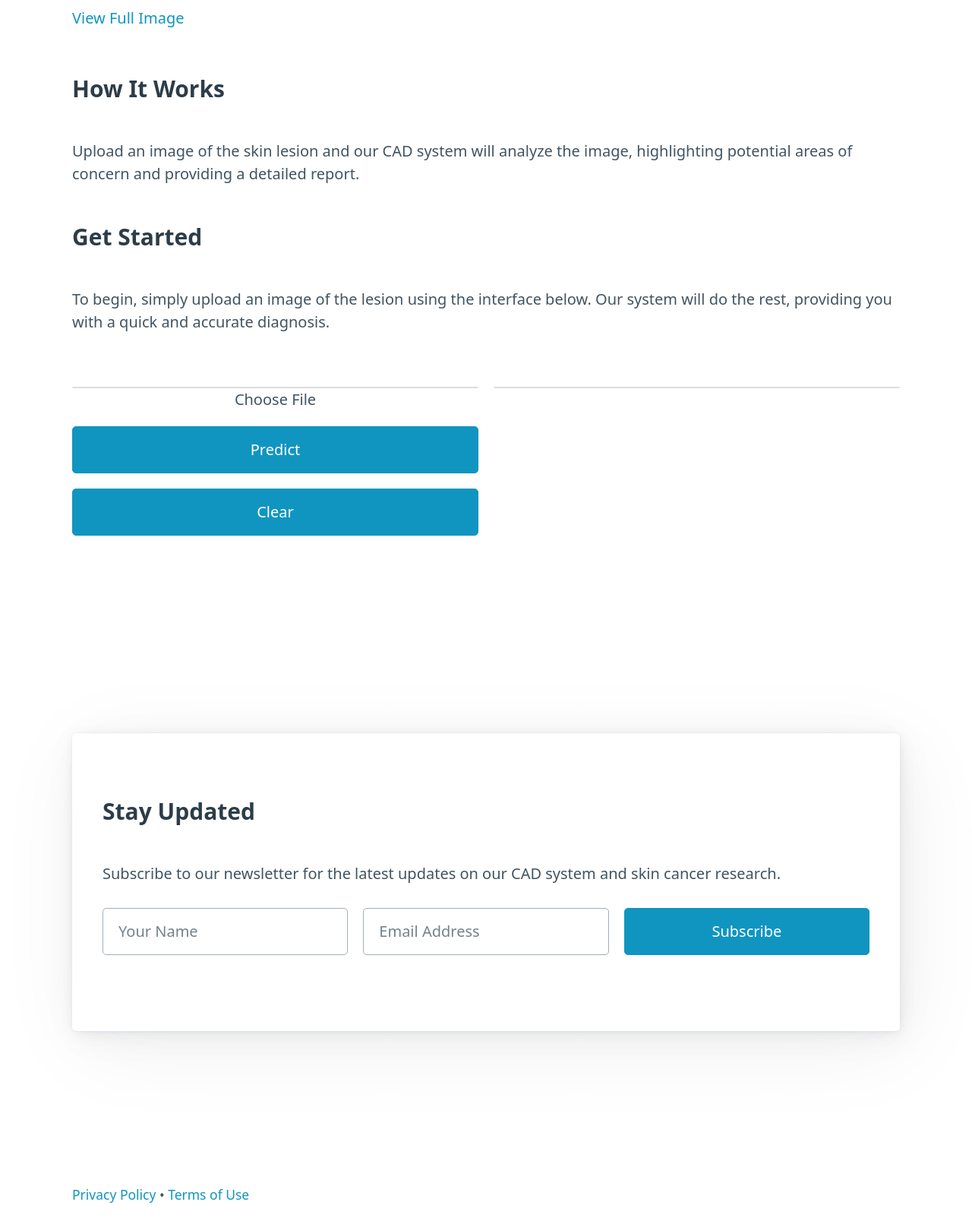
After one commit to fortuneCook1e/skinCancerClassification, a Flask app: template templates/inference.html in a window 1280 px wide. The commit adds this page. Shown: the part 596-2203 px from the top of the page at 76% size. Run offline with Flask 3, Linux system fonts and the light colour scheme; the template is opened without the code that fills it, so the values that code supplies are empty.

Commit message:
new design

```diff
--- a/app.py
+++ b/app.py
@@ -27,11 +27,23 @@ def get_segment(model, image):
     cv2.drawContours(original_image_vis_cv2, contours_pred, -1, (255, 0, 0), 3)  # Predicted mask in blue
     return original_image_vis_cv2, pred_mask
 
+# def preprocess_image(image_path, target_size=(192, 256)):
+#     image = cv2.imread(image_path)
+#     image = cv2.cvtColor(image, cv2.COLOR_BGR2RGB)
+#     image = cv2.resize(image, target_size) / 255.0  # Normalize to 0-1
+#     return image
+
 def preprocess_image(image_path, target_size=(192, 256)):
     image = cv2.imread(image_path)
+    original_size = image.shape[:2]  # Capture original size before resizing
     image = cv2.cvtColor(image, cv2.COLOR_BGR2RGB)
     image = cv2.resize(image, target_size) / 255.0  # Normalize to 0-1
-    return image
+    return image, original_size  # Return both processed image and original size
+
+def resize_image_to_original(img_with_contour, original_size):
+    # Resize back to original size
+    return cv2.resize(img_with_contour, (original_size[1], original_size[0]))  # Width and height are reversed in cv2
+
 
 def get_region(original_image, pred_mask):
     original_image = (original_image * 255).astype(np.uint8)
@@ -70,7 +82,7 @@ classification_model = load_model('C:/Users/jeesh/Documents(local)/FYP/fyp code/
 
 @app.route('/')
 def home():
-    return render_template('upload.html')
+    return render_template('inference.html')
 
 @app.route('/predict', methods=['POST'])
 def predict():
@@ -86,7 +98,7 @@ def predict():
         with tempfile.NamedTemporaryFile(delete=False) as temp:
             file.save(temp.name)
             # Preprocess the uploaded image
-            preprocessed_image = preprocess_image(temp.name)
+            preprocessed_image, original_size = preprocess_image(temp.name)
             # Get the contour and mask
             img_with_contour, pred_mask = get_segment(segmentation_model, preprocessed_image)
             # Get tumour region
@@ -95,8 +107,11 @@ def predict():
         # Perform classification on the segmented region
         predicted_class_label, confidence_score = classify_img(classification_model, segmented_region)
 
+        # Resize the image with contour back to original size
+        img_with_contour_resized = resize_image_to_original(img_with_contour, original_size)
+
         # Encode the segmented image to base64 to send in the JSON response
-        _, buffer = cv2.imencode('.png', img_with_contour)
+        _, buffer = cv2.imencode('.png', img_with_contour_resized)
         b64_segmented_image = base64.b64encode(buffer).decode('utf-8')
 
         # Return the classification result and the base64-encoded image
--- /dev/null
+++ b/templates/inference.html
@@ -0,0 +1,169 @@
+<!DOCTYPE html>
+<html lang="en">
+<head>
+    <meta charset="UTF-8">
+    <title>Computer-aided Diagnosis (CAD) System</title>
+    <link rel="stylesheet" href="https://cdn.jsdelivr.net/npm/@picocss/pico@1/css/pico.min.css">
+    <meta name="viewport" content="width=device-width, initial-scale=1">
+    <style>
+        .image-preview, .result-preview {
+            border: 1px solid #ddd;
+            border-radius: 5px;
+            overflow: hidden;
+        }
+        .image-preview img, .result-preview img {
+            width: 100%;
+            height: auto;
+            display: block;
+        }
+        .input-field, .output-field {
+            text-align: center;
+        }
+        .model {
+            display: grid;
+            grid-template-columns: repeat(auto-fit, minmax(192px, 1fr));
+            gap: 1rem;
+            justify-content: center;
+            align-items: start;
+            padding: 2rem 0;
+        }
+        .input-field button, .output-field button {
+            margin-top: 1rem;
+        }
+        .instructions {
+            padding: 1rem;
+            background-color: #f0f0f0;
+            overflow-y: auto;
+            border-radius: 5px;
+            margin-top: 1rem;
+        }
+        .instructions ol {
+            padding-left: 1rem;
+        }
+        .instructions img {
+            max-width: 100%;
+            height: auto;
+            margin-top: 1rem;
+        }
+        .container {
+            padding: 1rem;
+        }
+    </style>
+</head>
+<body>
+
+<nav class="container-fluid">
+    <ul>
+        <li><strong>Computer-aided Diagnosis System</strong></li>
+    </ul>
+    <ul>
+        <li><a href="#">Home</a></li>
+        <li><a href="#">About</a></li>
+        <li><a href="#" role="button">Contact Us</a></li>
+    </ul>
+</nav>
+
+<main class="container">
+    <section>
+        <hgroup>
+            <h2>Diagnose Skin Cancer with AI</h2>
+            <h3>Fast, Accurate, and Reliable</h3>
+        </hgroup>
+        <p>Welcome to our Computer-aided Diagnosis (CAD) System designed to assist in the early detection of skin cancer. Our system uses advanced machine learning algorithms to analyze images of skin lesions and provide a diagnosis.</p>
+        <figure>
+            <img src="https://files.oaiusercontent.com/file-qI1fHYRWbBpwm0w3Yzj3kNU3" alt="CAD System Interface" />
+            <figcaption><a href="https://files.oaiusercontent.com/file-qI1fHYRWbBpwm0w3Yzj3kNU3" target="_blank">View Full Image</a></figcaption>
+        </figure>
+        <h3>How It Works</h3>
+        <p>Upload an image of the skin lesion and our CAD system will analyze the image, highlighting potential areas of concern and providing a detailed report.</p>
+        <h3>Get Started</h3>
+        <p>To begin, simply upload an image of the lesion using the interface below. Our system will do the rest, providing you with a quick and accurate diagnosis.</p>
+        <div class="model">
+            <div class="input-field">
+                <div class="image-preview" id="imagePreview">
+                    <img src="" alt="Image Preview" style="display: none;">
+                </div>
+                <label for="imageUpload" class="button primary">Choose File</label>
+                <input type="file" id="imageUpload" accept="image/*" style="display: none;">
+                <button onclick="predict()">Predict</button>
+                <button onclick="clearResults()">Clear</button>
+            </div>
+
+            <div class="output-field">
+                <div class="result-preview" id="segmentedImagePreview">
+                    <img src="" alt="Segmented Image Preview" style="display: none;">
+                </div>
+                <div id="result"></div>
+            </div>
+        </div>
+    </section>
+
+</main>
+
+<section aria-label="Subscribe example" class="container">
+    <article>
+        <h3>Stay Updated</h3>
+        <p>Subscribe to our newsletter for the latest updates on our CAD system and skin cancer research.</p>
+        <form class="grid">
+            <input type="text" id="firstname" name="firstname" placeholder="Your Name" aria-label="Your Name" required />
+            <input type="email" id="email" name="email" placeholder="Email Address" aria-label="Email Address" required />
+            <button type="submit" onclick="event.preventDefault()">Subscribe</button>
+        </form>
+    </article>
+</section>
+
+<footer class="container">
+    <small>
+        <a href="#">Privacy Policy</a> • <a href="#">Terms of Use</a>
+    </small>
+</footer>
+
+<script>
+    const imageUpload = document.getElementById('imageUpload');
+    const imagePreview = document.getElementById('imagePreview').querySelector('img');
+    const segmentedImagePreview = document.getElementById('segmentedImagePreview').querySelector('img');
+    const resultDiv = document.getElementById('result');
+
+    imageUpload.onchange = event => {
+        const [file] = imageUpload.files;
+        if (file) {
+            imagePreview.src = URL.createObjectURL(file);
+            imagePreview.style.display = 'block';
+        }
+    };
+
+    function predict() {
+        const formData = new FormData();
+        formData.append('file', imageUpload.files[0]);
+
+        fetch('/predict', {
+            method: 'POST',
+            body: formData,
+        })
+        .then(response => response.json())
+        .then(data => {
+            console.log(data);
+            // Use the base64 data as the source for the segmented image
+            if (data.segmented_image) {
+                segmentedImagePreview.src = data.segmented_image;
+                segmentedImagePreview.style.display = 'block';
+            }
+            resultDiv.innerHTML = `<p>Predicted Class: ${data.predicted_class}<br>Confidence Score: ${data.confidence_score}</p>`;
+        })
+        .catch(error => console.error('Error:', error));
+    }
+
+    function clearResults() {
+        // Clear the file input
+        imageUpload.value = "";
+        // Hide and clear the image previews
+        imagePreview.style.display = 'none';
+        imagePreview.src = '';
+        segmentedImagePreview.style.display = 'none';
+        segmentedImagePreview.src = '';
+        // Clear the results area
+        resultDiv.innerHTML = '';
+    }
+</script>
+</body>
+</html>
```
Also changed, not shown: templates/upload.html (+60 -3 lines).
